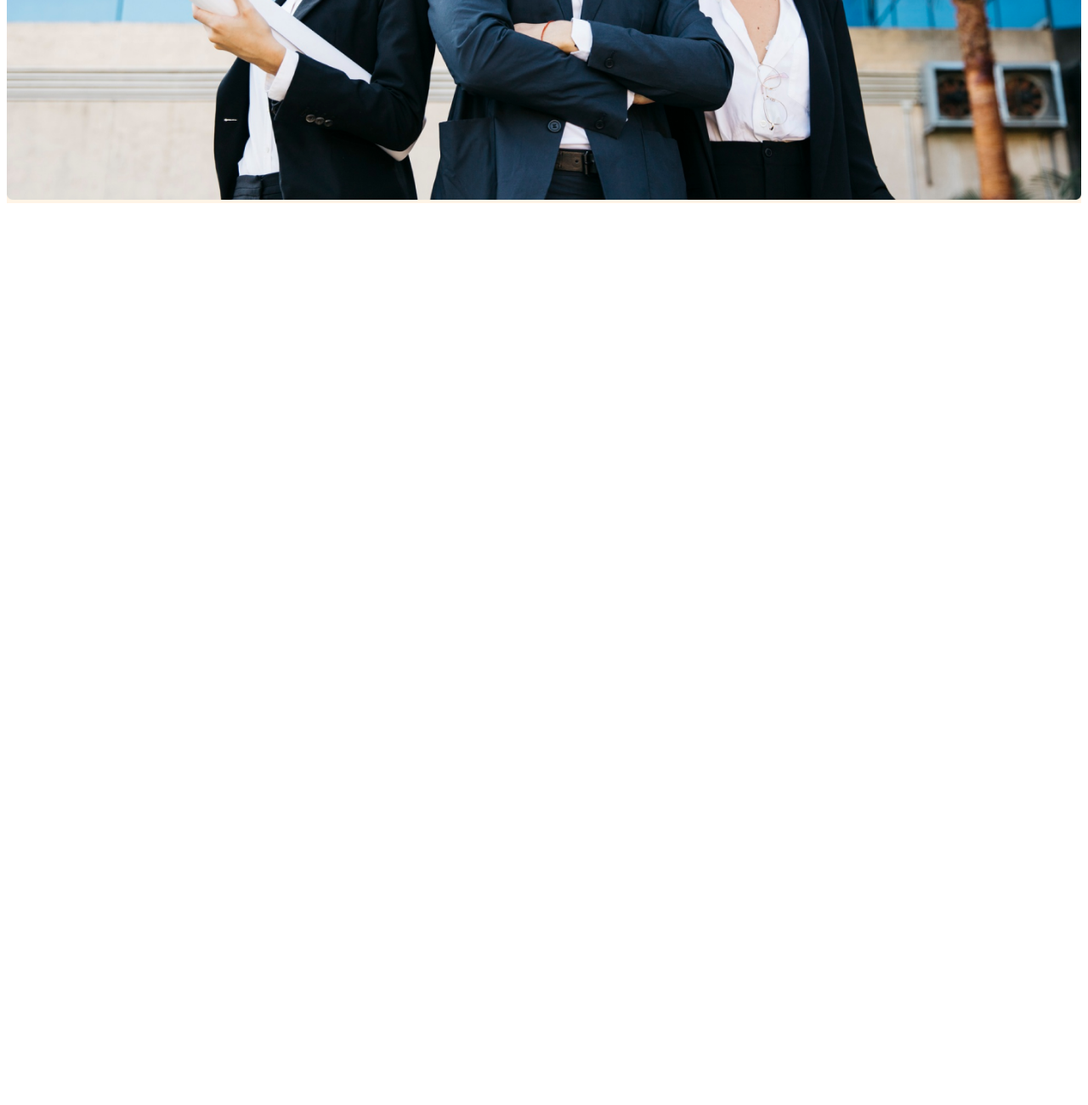
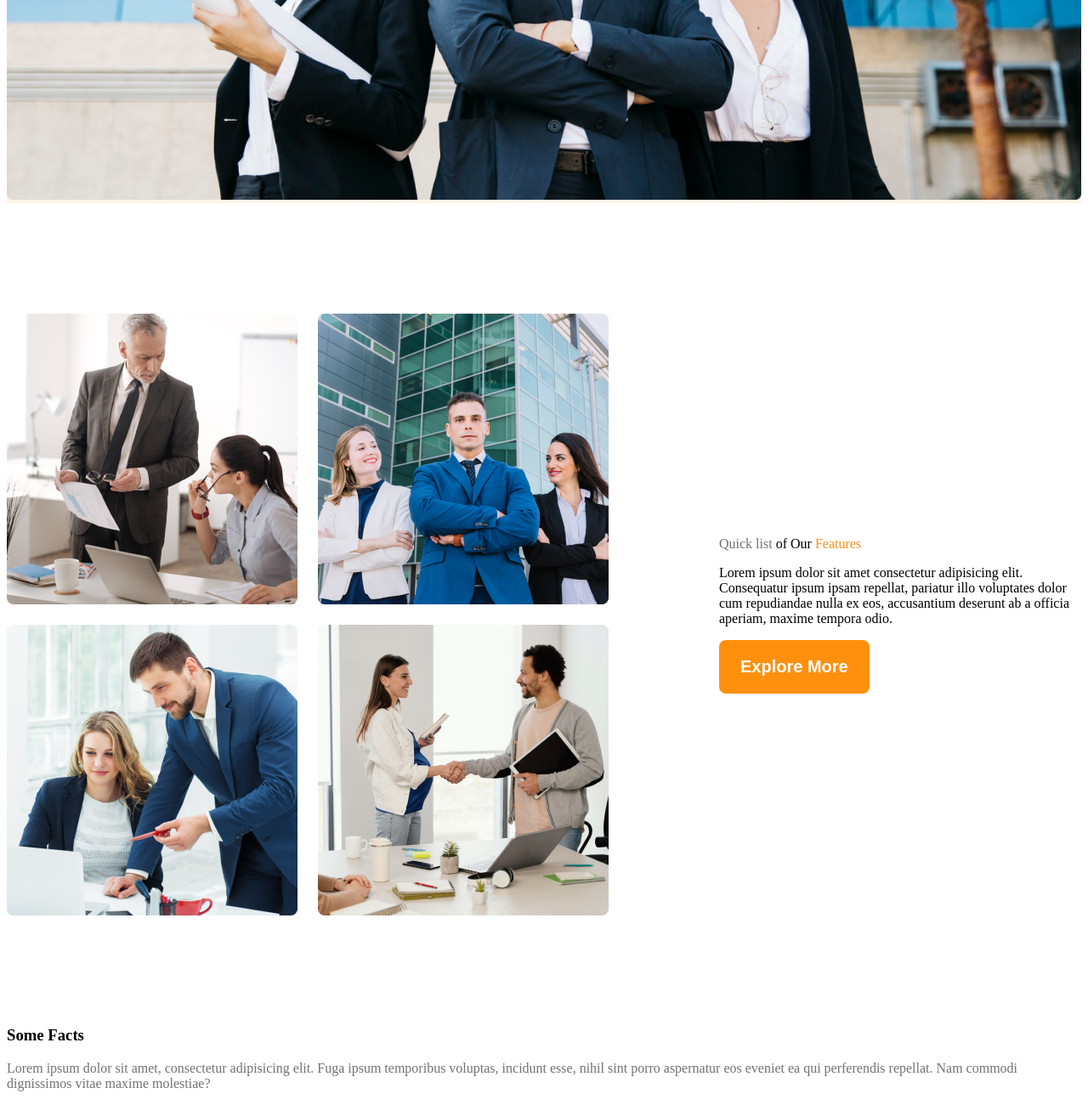
Before and after one commit to shoikotsazzad/g3-responsive-website, a plain HTML site: page index.html in a window 1280 px wide. Shown: the part 937-2237 px from the top of the page at 85% size. Before the commit the page ends 1184 px from the top, so only its background shows below. Drawn offline with Linux system fonts and the light colour scheme.

Commit message:
fact added

```diff
--- a/architect.css
+++ b/architect.css
@@ -1,6 +1,9 @@
 /* shared styles */
 .display-flex {
   display: flex;
+}
+.text-primary {
+  color: #ff900e;
 }
 /* dark 02 */
 .text-gray {
@@ -22,7 +25,14 @@
   border-radius: 8px;
   border: none;
 }
+main {
+  max-width: 1440px;
+  margin: 0 auto;
+}
 
+main > section {
+  margin-top: 130px;
+}
 /* header styles */
 
 /* navbar related styles */
@@ -64,10 +74,38 @@
   width: 100%;
 }
 
+/* teams and feature related styles */
+.teams {
+  align-items: center;
+}
+.team-img-container {
+  display: grid;
+  grid-template-columns: repeat(2, 1fr);
+  gap: 24px;
+}
+.our-features {
+  margin-left: 130px;
+  margin-width: 500px;
+}
+.feature-title {
+  font-size: 2.8rem;
+  font-weight: 700;
+}
+#quick-list {
+  font-weight: 500;
+}
+
 /* responsive media quary */
 @media screen and(max-width: 576px) {
   .navbar,
-  .nav-link {
+  .nav-links,
+  .teams {
     flex-direction: column;
   }
+  .team-img-container {
+    grid-template-columns: repeat(1, 1fr);
+  }
+  .our-features {
+    margin-left: 20px;
+  }
 }
--- a/index.html
+++ b/index.html
@@ -39,7 +39,43 @@
         <img class="banner-image" src="images/banner.png" alt="" />
       </div>
     </header>
-    <main></main>
+    <main>
+      <!-- teams section start -->
+      <section class="teams display-flex">
+        <div class="team-img-container">
+          <img src="images/team1.png" alt="" />
+          <img src="images/team2.png" alt="" />
+          <img src="images/team3.png" alt="" />
+          <img src="images/team4.png" alt="" />
+        </div>
+        <div class="our-features">
+          <div class="section-title">
+            <span id="quick-list" class="text-light-gray">Quick list</span>
+            <span>of Our</span>
+            <span class="text-primary">Features</span>
+          </div>
+          <p class="feature-description">
+            Lorem ipsum dolor sit amet consectetur adipisicing elit. Consequatur
+            ipsum ipsam repellat, pariatur illo voluptates dolor cum repudiandae
+            nulla ex eos, accusantium deserunt ab a officia aperiam, maxime
+            tempora odio.
+          </p>
+          <button class="btn-primary">Explore More</button>
+        </div>
+      </section>
+      <!-- features will enjoy -->
+      <section>
+        <h3 class="section-title">Some Facts</h3>
+        <p class="text-light-gray">
+          Lorem ipsum dolor sit amet, consectetur adipisicing elit. Fuga ipsum
+          temporibus voluptas, incidunt esse, nihil sint porro aspernatur eos
+          eveniet ea qui perferendis repellat. Nam commodi dignissimos vitae
+          maxime molestiae?
+        </p>
+        <div class="facts-container"></div>
+      </section>
+      <!-- some facts -->
+    </main>
     <footer></footer>
   </body>
 </html>
```
